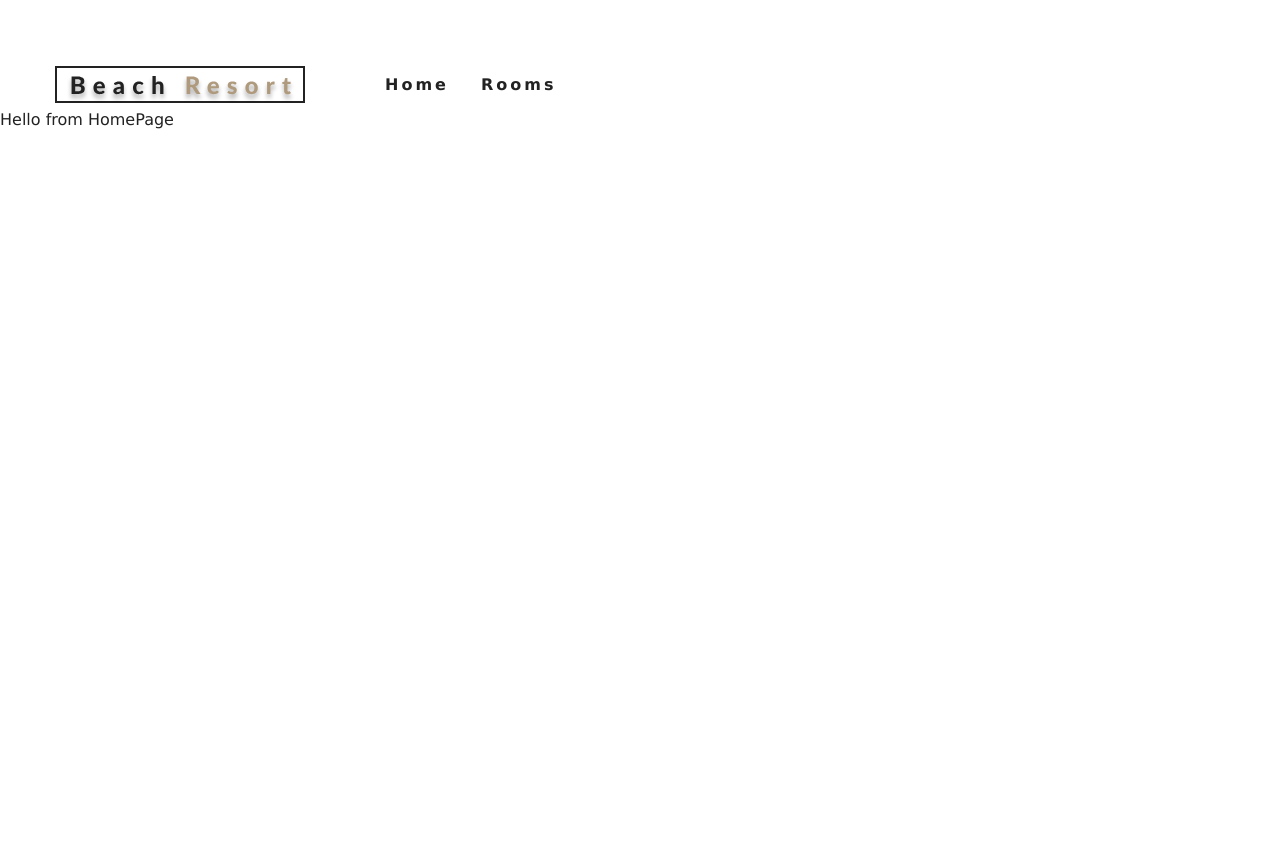
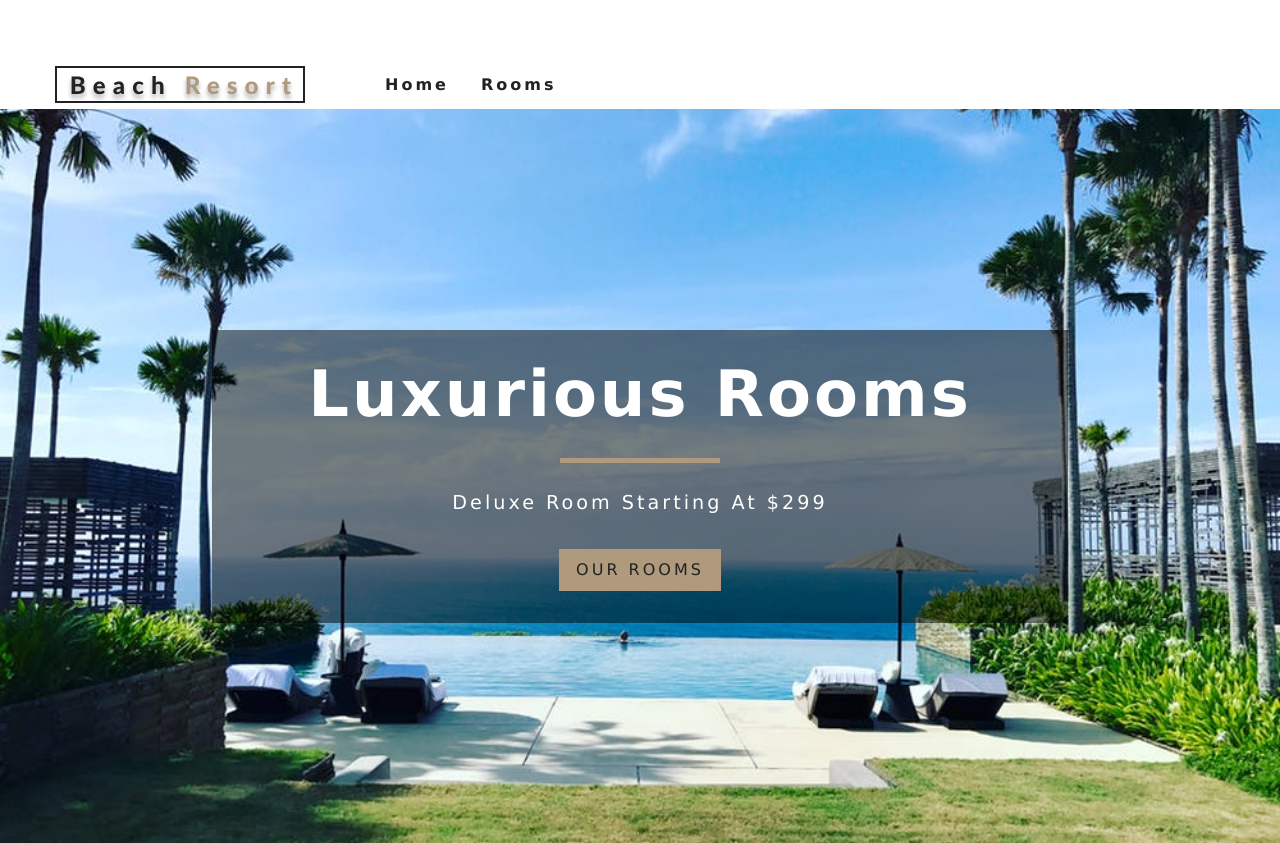
Before and after one commit to FelixWambiri/BeachResort, a React (Create React App) app: page / in a window 1280 px wide. Before the commit the page ends 800 px from the top, so only its background shows below. Built offline with nearby package versions, Linux system fonts and the light colour scheme.

Commit message:
ft(hero): create the hero component

```diff
--- a/src/App.js
+++ b/src/App.js
@@ -5,7 +5,7 @@
 import SingleRoom from  './pages/SingleRoom';
 import Error from  './pages/Error';
 import { Route, Switch } from 'react-router-dom';
-import Navbar from './common/Navbar';
+import Navbar from './components/Navbar';
 
 function App(){
   return (
--- /dev/null
+++ b/src/components/Banner.js
@@ -0,0 +1,12 @@
+import React from 'react'
+
+export default function Banner({title, subtitle, children}) {
+  return (
+    <div className="banner">
+      <h1>{title}</h1>
+      <div></div>
+      <p>{subtitle}</p>
+      {children}
+    </div>
+  )
+}
--- /dev/null
+++ b/src/components/Hero.js
@@ -0,0 +1,9 @@
+import React from 'react'
+
+export default function Hero({ children, hero }) {
+  return <header className={hero}>{children}</header>
+}
+
+Hero.defaultProps = {
+  hero: "defaultHero"
+}
--- a/src/pages/Error.js
+++ b/src/pages/Error.js
@@ -1,9 +1,14 @@
-import React from 'react'
+import React from 'react';
+import Hero from '../components/Hero';
+import Banner from '../components/Banner';
+import { Link } from 'react-router-dom';
 
 export default function Error() {
-  return (
-    <div>
-      Hello from Error page
-    </div>
-  )
+  return <Hero>
+    <Banner title="404" subtitle="Page not found">
+      <Link to="/" className="btn-primary">
+        return home
+      </Link>
+    </Banner>
+  </Hero>
 }
--- a/src/pages/Home.js
+++ b/src/pages/Home.js
@@ -1,9 +1,12 @@
-import React from 'react'
+import React from 'react';
+import Hero from '../components/Hero';
+import Banner from '../components/Banner';
+import { Link } from 'react-router-dom';
 
 export default function Home() {
-  return (
-    <div>
-      Hello from HomePage
-    </div>
-  )
+  return <Hero>
+    <Banner title="luxurious rooms" subtitle="deluxe room starting at $299">
+    <Link to="/rooms" className="btn-primary">our rooms</Link>
+    </Banner>
+  </Hero>
 }
--- a/src/pages/Rooms.js
+++ b/src/pages/Rooms.js
@@ -1,9 +1,12 @@
-import React from 'react'
+import React from 'react';
+import Hero from '../components/Hero';
+import Banner from '../components/Banner';
+import { Link } from 'react-router-dom';
 
 export default function Rooms() {
-  return (
-    <div>
-      Hello from rooms page
-    </div>
-  )
+  return <Hero hero="roomsHero">
+    <Banner title="our rooms">
+      <Link to="/" className="btn-primary">return home</Link>
+    </Banner>
+  </Hero>
 }
```
Also changed, not shown: src/components/Navbar.js (renamed from src/common/Navbar.js).
